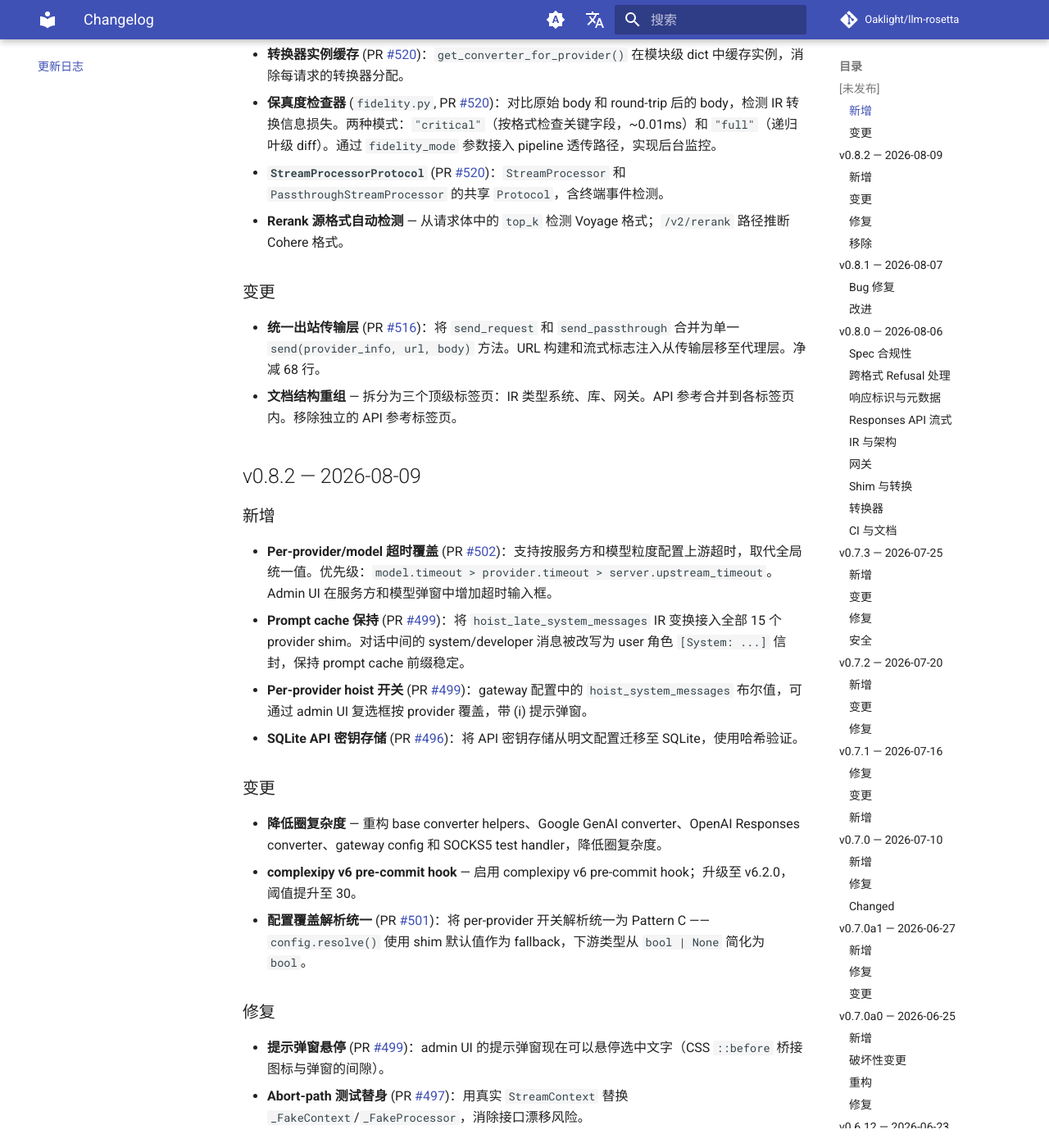
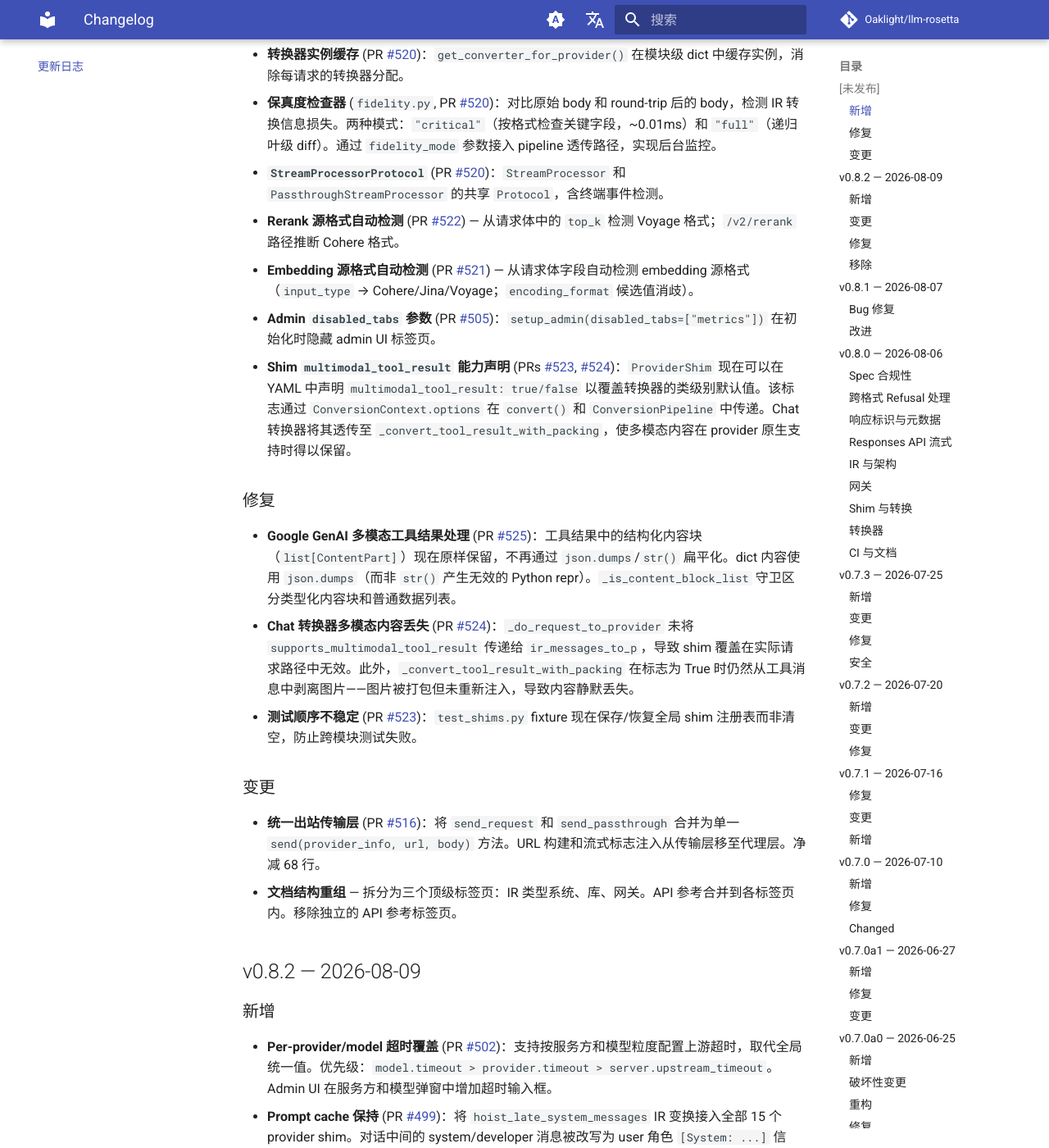
Before and after one commit to Oaklight/llm-rosetta, an MkDocs documentation site: the page built from docs/changelog.md, in a window 1280 px wide and 1400 px high, scrolled down 971 px. Shown: the whole window at 82% size. Built offline with MkDocs 1.6.1 and Material for MkDocs 9.7.7, drawn with Linux system fonts in a browser that asks for light colours; comment, search, counter and statistics services are not loaded.

Commit message:
docs: 添加 PR #505, #521–#525 的变更日志条目

```diff
--- a/docs/changelog.md
+++ b/docs/changelog.md
@@ -22,7 +22,16 @@ All notable changes to LLM-Rosetta are documented here. This project follows [Ke
 - **转换器实例缓存** (PR [#520](https://github.com/Oaklight/llm-rosetta/pull/520))：`get_converter_for_provider()` 在模块级 dict 中缓存实例，消除每请求的转换器分配。
 - **保真度检查器** (`fidelity.py`, PR [#520](https://github.com/Oaklight/llm-rosetta/pull/520))：对比原始 body 和 round-trip 后的 body，检测 IR 转换信息损失。两种模式：`"critical"`（按格式检查关键字段，~0.01ms）和 `"full"`（递归叶级 diff）。通过 `fidelity_mode` 参数接入 pipeline 透传路径，实现后台监控。
 - **`StreamProcessorProtocol`** (PR [#520](https://github.com/Oaklight/llm-rosetta/pull/520))：`StreamProcessor` 和 `PassthroughStreamProcessor` 的共享 `Protocol`，含终端事件检测。
-- **Rerank 源格式自动检测** — 从请求体中的 `top_k` 检测 Voyage 格式；`/v2/rerank` 路径推断 Cohere 格式。
+- **Rerank 源格式自动检测** (PR [#522](https://github.com/Oaklight/llm-rosetta/pull/522)) — 从请求体中的 `top_k` 检测 Voyage 格式；`/v2/rerank` 路径推断 Cohere 格式。
+- **Embedding 源格式自动检测** (PR [#521](https://github.com/Oaklight/llm-rosetta/pull/521)) — 从请求体字段自动检测 embedding 源格式（`input_type` → Cohere/Jina/Voyage；`encoding_format` 候选值消歧）。
+- **Admin `disabled_tabs` 参数** (PR [#505](https://github.com/Oaklight/llm-rosetta/pull/505))：`setup_admin(disabled_tabs=["metrics"])` 在初始化时隐藏 admin UI 标签页。
+- **Shim `multimodal_tool_result` 能力声明** (PRs [#523](https://github.com/Oaklight/llm-rosetta/pull/523), [#524](https://github.com/Oaklight/llm-rosetta/pull/524))：`ProviderShim` 现在可以在 YAML 中声明 `multimodal_tool_result: true/false` 以覆盖转换器的类级别默认值。该标志通过 `ConversionContext.options` 在 `convert()` 和 `ConversionPipeline` 中传递。Chat 转换器将其透传至 `_convert_tool_result_with_packing`，使多模态内容在 provider 原生支持时得以保留。
+
+### 修复
+
+- **Google GenAI 多模态工具结果处理** (PR [#525](https://github.com/Oaklight/llm-rosetta/pull/525))：工具结果中的结构化内容块（`list[ContentPart]`）现在原样保留，不再通过 `json.dumps`/`str()` 扁平化。dict 内容使用 `json.dumps`（而非 `str()` 产生无效的 Python repr）。`_is_content_block_list` 守卫区分类型化内容块和普通数据列表。
+- **Chat 转换器多模态内容丢失** (PR [#524](https://github.com/Oaklight/llm-rosetta/pull/524))：`_do_request_to_provider` 未将 `supports_multimodal_tool_result` 传递给 `ir_messages_to_p`，导致 shim 覆盖在实际请求路径中无效。此外，`_convert_tool_result_with_packing` 在标志为 True 时仍然从工具消息中剥离图片——图片被打包但未重新注入，导致内容静默丢失。
+- **测试顺序不稳定** (PR [#523](https://github.com/Oaklight/llm-rosetta/pull/523))：`test_shims.py` fixture 现在保存/恢复全局 shim 注册表而非清空，防止跨模块测试失败。
 
 ### 变更
 
```
